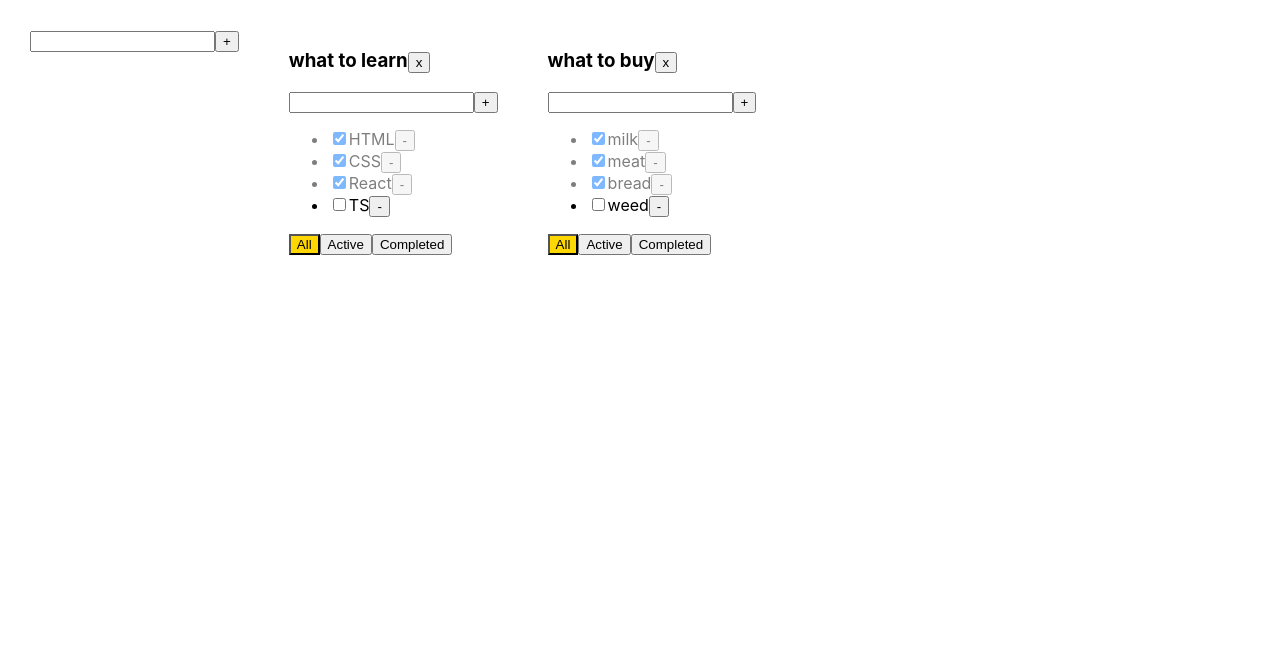
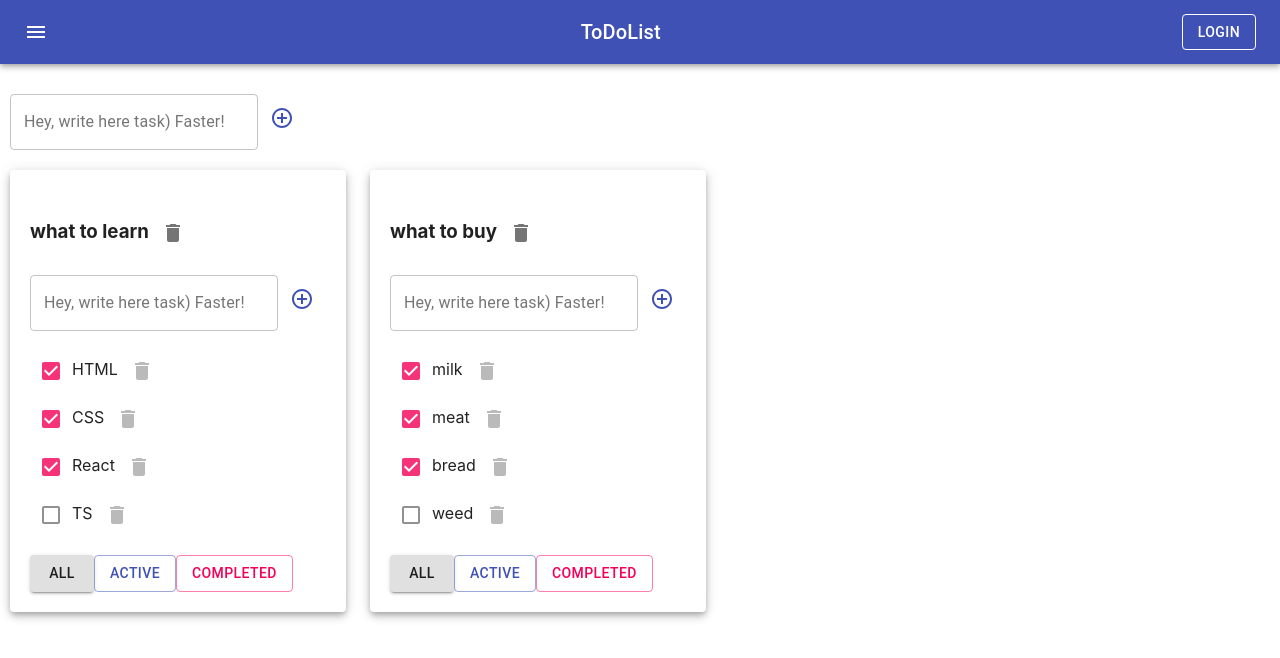
Before and after one commit to NikitaBrinzovik/TypeScript, a React (Create React App) app: page / in a window 1280 px wide. Shown: the top 658 px of the page. Built offline with nearby package versions, Linux system fonts and the light colour scheme.

Commit message:
lesson 7 done: MATERIAL-UI

```diff
--- a/package.json
+++ b/package.json
@@ -3,6 +3,8 @@
   "version": "0.1.0",
   "private": true,
   "dependencies": {
+    "@material-ui/core": "^4.11.4",
+    "@material-ui/icons": "^4.11.2",
     "@testing-library/jest-dom": "^4.2.4",
     "@testing-library/react": "^9.3.2",
     "@testing-library/user-event": "^7.1.2",
--- a/src/AddItemForm.tsx
+++ b/src/AddItemForm.tsx
@@ -1,10 +1,13 @@
 import React, {useState, KeyboardEvent, ChangeEvent, MouseEvent} from "react";
+import {Button, IconButton, TextField} from "@material-ui/core";
+import {AddCircleOutlineTwoTone} from "@material-ui/icons";
 
 type AddItemFormPropsType = {
     addItem: (title: string) => void
 }
+
 //создаём универсальную компоненту для добавления...
-function AddItemForm(props:AddItemFormPropsType) {
+function AddItemForm(props: AddItemFormPropsType) {
     const [title, setTitle] = useState<string>("")
     const [error, setError] = useState<boolean>(false)
 
@@ -24,7 +27,7 @@ function AddItemForm(props:AddItemFormPropsType) {
     }
 
     const errorMessage = error
-        ? <div style={{color: "red", border: "1px solid firebrick", borderRadius: "5px"}}>Найн!</div>
+        ? <div style={{color: "red", borderRadius: "5px"}}>Найн! Писать задача, шнейля!</div>
         : null
 
 
@@ -33,17 +36,22 @@ function AddItemForm(props:AddItemFormPropsType) {
             onClickAddItem()
         }
     }
-    return(
+    return (
         <div>
-            <input className={error ? "error" : ""}
-                   value={title}
-                //value={error ? "xxx" : title}
-                   onChange={onChangeTitle}
-                   onKeyPress={onKeyPressAddItem}
+            <TextField
+                        // className={error ? "error" : ""}
+                       value={title}
+                       variant={"outlined"}
+                       label={'Hey, write here task) Faster!'}
+                       onChange={onChangeTitle}
+                       onKeyPress={onKeyPressAddItem}
+                       error={!!error}
+                       helperText={errorMessage}
 
             />
-            <button onClick={onClickAddItem}>+</button>
-            {errorMessage}
+            <IconButton onClick={onClickAddItem}  color={"primary"}>
+                <AddCircleOutlineTwoTone />
+            </IconButton>
         </div>
     )
 }
--- a/src/App.css
+++ b/src/App.css
@@ -1,22 +1,21 @@
-.App {
-  padding: 30px;
-  display: flex;
-}
+/*.App {*/
+/*  padding: 30px;*/
+/*  display: flex;*/
+/*}*/
 
-.App > div {
-  margin-right: 50px;
-}
+/*.App > div {*/
+/*  margin-right: 50px;*/
+/*}*/
 
-.is-done {
-  opacity: 0.5;
-  /*font: cornflowerblue;*/
-}
+/*.is-done {*/
+/*  opacity: 0.5;*/
+/*  !*font: cornflowerblue;*!*/
+/*}*/
 
-.active-filter {
-  background: gold;
-}
+/*.active-filter {*/
+/*  background: gold;*/
+/*}*/
 
-.error {
-  border: 2px solid firebrick;
-  outline: none;
-}
+/*.error {*/
+/*  outline: none;*/
+/*}*/
--- a/src/App.tsx
+++ b/src/App.tsx
@@ -3,6 +3,9 @@ import './App.css';
 import ToDoList from "./ToDoList";
 import {v1} from "uuid";
 import AddItemForm from "./AddItemForm";
+import {AppBar, IconButton, Typography, Toolbar, Button, Container, Grid, Paper} from "@material-ui/core";
+import {Menu} from '@material-ui/icons';
+
 
 export type TaskType = {
     title: string
@@ -48,15 +51,6 @@ function App() {
         ],
     })
 
-    // const [tasks, setTasks] = useState <Array<TaskType>>( [
-    //     {id: v1(), isDone: true, title: "HTML"},
-    //     {id: v1(), isDone: true, title: "CSS"},
-    //     {id: v1(), isDone: true, title: "React"},
-    //     {id: v1(), isDone: false, title: "TS"},
-    // ])
-    //const [filter, setFilter] = useState <string>("all") //"all" | "active" | "completed"
-
-
     function removeTasks(taskID: string, todoListID: string) {
         tasks[todoListID] = tasks[todoListID].filter((t) => t.id !== taskID)
         setTasks({...tasks})
@@ -87,12 +81,12 @@ function App() {
     }
 
     function changeTaskStatus(taskID: string, newIsDoneValue: boolean, todoListID: string) {
-        //tasks[todoListID] = tasks[todoListID].map(t => t.id === taskID ? {...t, isDone: newIsDoneValue} : t)
+
         setTasks({
             ...tasks,
             [todoListID]: tasks[todoListID].map(t => t.id === taskID ? {...t, isDone: newIsDoneValue} : t)
         })
-        //setTasks(tasks.map(t => t.id === taskID ? {...t, isDone: newIsDoneValue} : t))
+
     }
 
     function changeTaskTitle(taskID: string, newTitle: string, todoListID: string) {
@@ -105,15 +99,17 @@ function App() {
     function changeFilter(value: FilterValuesType, todoListID: string) { //FilterValueType
         setTodoList(todoList.map(tl => tl.id === todoListID ? {...tl, filter: value} : tl))
     }
+
     function changeTodoListTitle(title: string, todoListID: string) {
         setTodoList(todoList.map(tl => tl.id === todoListID ? {...tl, title: title} : tl))
     }
 
-    function  removeTodoLIst (todoListID:string) {
-        setTodoList(todoList.filter(tl=>tl.id !== todoListID))
-        delete  tasks[todoListID]
+    function removeTodoLIst(todoListID: string) {
+        setTodoList(todoList.filter(tl => tl.id !== todoListID))
+        delete tasks[todoListID]
 
     }
+
 //UI:
     function getTaskForTODoList(TodoList: TodoListType) {
         //let taskFoToDoList = tasks
@@ -131,6 +127,8 @@ function App() {
 
     const todoListComponents = todoList.map(tl => {
             return (
+                <Grid item>
+                    <Paper elevation={5} style={{padding: "20px"}}>
                         <ToDoList
                             key={tl.id}
                             todoListID={tl.id}
@@ -145,33 +143,38 @@ function App() {
                             changeTaskTitle={changeTaskTitle}
                             changeTodoListTitle={changeTodoListTitle}
                         />
+                    </Paper>
+                </Grid>
             )
         }
     )
     return (
         //JSX:
         <div className="App">
-            <AddItemForm addItem={addTodoList} />
+            <AppBar position="static">
+                <Toolbar style={{justifyContent: "space-between"}}>
+                    <IconButton edge="start" color="inherit" aria-label="menu">
+                        <Menu/>
+                    </IconButton>
+                    <Typography variant="h6">
+                        ToDoList
+                    </Typography>
+                    <Button color="inherit" variant={"outlined"}> Login</Button>
+                </Toolbar>
+            </AppBar>
+            <Container fixed style={{padding: "10px"}}>
+                <Grid container style={{padding: '20px 0px'}}>
+
+                    <AddItemForm addItem={addTodoList}/>
+                </Grid>
+                <Grid container spacing={3}>
                     {todoListComponents}
+                </Grid>
+
+            </Container>
+
         </div>
     );
 }
 
 export default App;
-
-// let tasks: Array<TaskType> = [
-//     {id: 1, isDone: true, title: "HTML"},
-//     {id: 2, isDone: true, title: "CSS"},
-//     {id: 3, isDone: true, title: "React"},
-//     {id: 4, isDone: true, title: "TS"},
-// ]
-// const tasksToBuy: Array<TaskType>= [
-//     {id: 1, isDone: true, title: "Булочка"},
-//     {id: 2, isDone: true, title: "Хлебушек"},
-//     {id: 3, isDone: false, title: "Молочка"},
-// ]
-// const tasksToDo: Array<TaskType>= [
-//     {id: 1, isDone: true, title: "HTML"},
-//     {id: 2, isDone: false, title: "CSS"},
-//     {id: 3, isDone: true, title: "React"},
-// ]
--- a/src/EditableSpan.tsx
+++ b/src/EditableSpan.tsx
@@ -1,4 +1,5 @@
 import React, {useState, KeyboardEvent, ChangeEvent, MouseEvent} from "react";
+import {TextField} from "@material-ui/core";
 
 type EditableSpanPropsType = {
     title: string
@@ -19,7 +20,8 @@ function EditableSpan(props: EditableSpanPropsType) {
 
     return (
         editMode
-            ? <input
+            ? <TextField
+                color={"primary"}
                 value={title}
                 autoFocus={true}  //автофокус при запуске функции внутри инпута
                 onChange={onChangeTitle}
--- a/src/ToDoList.tsx
+++ b/src/ToDoList.tsx
@@ -2,6 +2,8 @@ import React, {useState, KeyboardEvent, ChangeEvent, MouseEvent} from "react";
 import {FilterValuesType, TaskType} from "./App";
 import AddItemForm from "./AddItemForm";
 import EditableSpan from "./EditableSpan";
+import {Button, IconButton, Checkbox} from "@material-ui/core";
+import {Delete} from "@material-ui/icons";
 
 type ToDoListPropsType = {
     todoListID: string
@@ -18,31 +20,6 @@ type ToDoListPropsType = {
 }
 
 function ToDoList(props: ToDoListPropsType) {
-    // const [title, setTitle] = useState("")
-    // const [error, setError] = useState<boolean>(false)
-    // const onClickAddTask = () => {
-    //     const trimmedTitle = title.trim()
-    //     if (trimmedTitle) {
-    //         props.addTask(trimmedTitle, props.todoListID)
-    //     } else {
-    //         setError(true)
-    //     }
-    //     setTitle("")
-    // }
-    // const onKeyPressAddTask = (e: KeyboardEvent<HTMLInputElement>) => {
-    //     if (e.key === "Enter") {
-    //         onClickAddTask()
-    //     }
-    // }
-    // const onChangeTitle = (e: ChangeEvent<HTMLInputElement>) => {
-    //     setTitle(e.currentTarget.value)
-    //     setError(false)
-    // }
-    // const onClickActiveFilter = () => props.changeFilter("active")
-    // const onClickCompletedFilter = () => props.changeFilter("completed")
-    // const errorMessage = error
-    //     ? <div style={{color: "red", border: "1px solid firebrick", borderRadius: "5px"}}>Найн!</div>
-    //     : null
 
     const addTask = (title: string) => props.addTask(title, props.todoListID)
 
@@ -59,16 +36,13 @@ function ToDoList(props: ToDoListPropsType) {
             props.changeTaskTitle(t.id, title, props.todoListID)
         }
         return (
-            <li className={taskClasses} key={t.id}>
-                <input
-                    onChange={changeTaskStatus}
-                    type="checkbox"
-                    checked={t.isDone}
-                />
-                {/*<span>{t.title}</span>*/}
+            <div className={taskClasses} key={t.id}>
+                <Checkbox color={"secondary"} onChange={changeTaskStatus} checked={t.isDone} style={ {opacity: "0.8"}}/>
                 <EditableSpan title={t.title} changeTitle={changeTaskTitle}/>
-                <button onClick={removeTask}>-</button>
-            </li>
+                <IconButton onClick={removeTask} aria-label="delete" style={ {opacity: "0.5"}}>
+                    <Delete/>
+                </IconButton>
+            </div>
         )
     })
 
@@ -78,43 +52,33 @@ function ToDoList(props: ToDoListPropsType) {
 
     const onClickRemoveTodoList = () => props.removeTodoList(props.todoListID)
 
-    const changeTodoListTitle =(title: string) => props.changeTodoListTitle(title, props.todoListID)
+    const changeTodoListTitle = (title: string) => props.changeTodoListTitle(title, props.todoListID)
 
     return (
         <div>
             <h3>
-                <EditableSpan title={props.title} changeTitle={changeTodoListTitle} />
-                <button onClick={onClickRemoveTodoList}>x</button>
+                <EditableSpan title={props.title} changeTitle={changeTodoListTitle}/>
+                <IconButton onClick={onClickRemoveTodoList} aria-label="delete">
+                    <Delete/>
+                </IconButton>
             </h3>
             <AddItemForm addItem={addTask}/>
-            {/*<div>*/}
-            {/*    <input className={error ? "error" : ""}*/}
-            {/*           value={title}*/}
-            {/*        //value={error ? "xxx" : title}*/}
-            {/*           onChange={onChangeTitle}*/}
-            {/*           onKeyPress={onKeyPressAddTask}*/}
-
-            {/*    />*/}
-            {/*    <button onClick={onClickAddTask}>+</button>*/}
-            {/*    {errorMessage}*/}
-            {/*</div>*/}
-            <ul>
+            <ul style={ {listStyle: "none", paddingLeft: "0"}}>
                 {tasksJSXElement}
-                {/*<li><input type="checkbox" checked={props.tasks[0].isDone}/> <span>{props.tasks[0].title}</span></li>*/}
-                {/*<li><input type="checkbox" checked={props.tasks[1].isDone}/> <span>{props.tasks[1].title}</span></li>*/}
-                {/*<li><input type="checkbox" checked={props.tasks[2].isDone}/> <span>{props.tasks[2].title}</span></li>*/}
             </ul>
             <div>
-                <button name="all" onClick={onClickChangeFilter}
-                        className={filter === "all" ? "active-filter" : ""}>All
-                </button>
-                {/*<button  onClick={onClickActiveFilter}>Active</button>*/}
-                <button name="active" onClick={onClickChangeFilter}
-                        className={filter === "active" ? "active-filter" : ""}>Active
-                </button>
-                <button name="completed" onClick={onClickChangeFilter}
-                        className={filter === "completed" ? "active-filter" : ""}>Completed
-                </button>
+                <Button variant={props.filter === "all" ? "contained" : "outlined"}
+                        name="all" onClick={onClickChangeFilter}
+                >All
+                </Button>
+                <Button variant={props.filter === "active" ? "contained" : "outlined"}
+                        color={"primary"} name="active" onClick={onClickChangeFilter}
+                >Active
+                </Button>
+                <Button variant={props.filter === "completed" ? "contained" : "outlined"}
+                        color={"secondary"} name="completed" onClick={onClickChangeFilter}
+                >Completed
+                </Button>
             </div>
         </div>
 
```
Also changed, not shown: 1 other file (tests, documents, lock files or other folders). Lines whose indentation alone changed are shown as unchanged.
